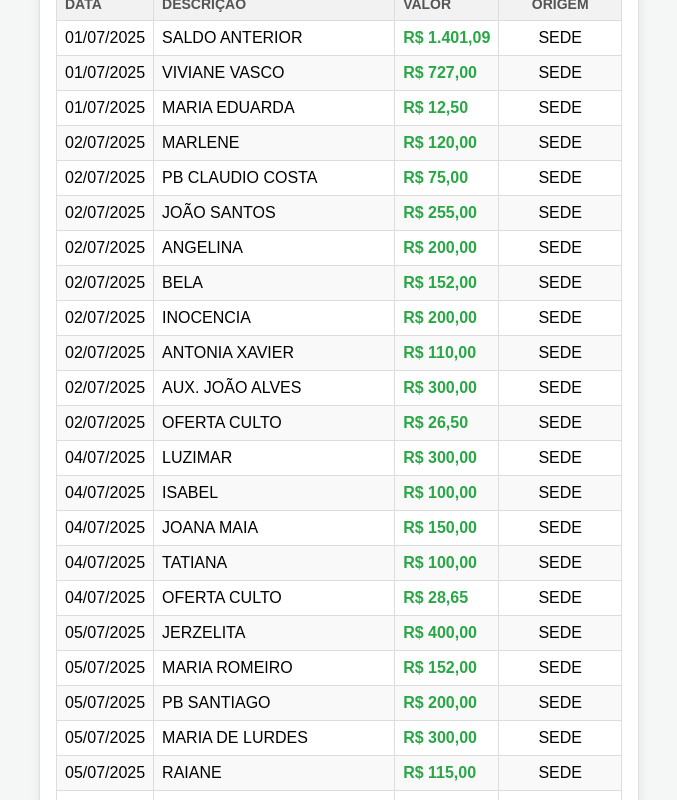
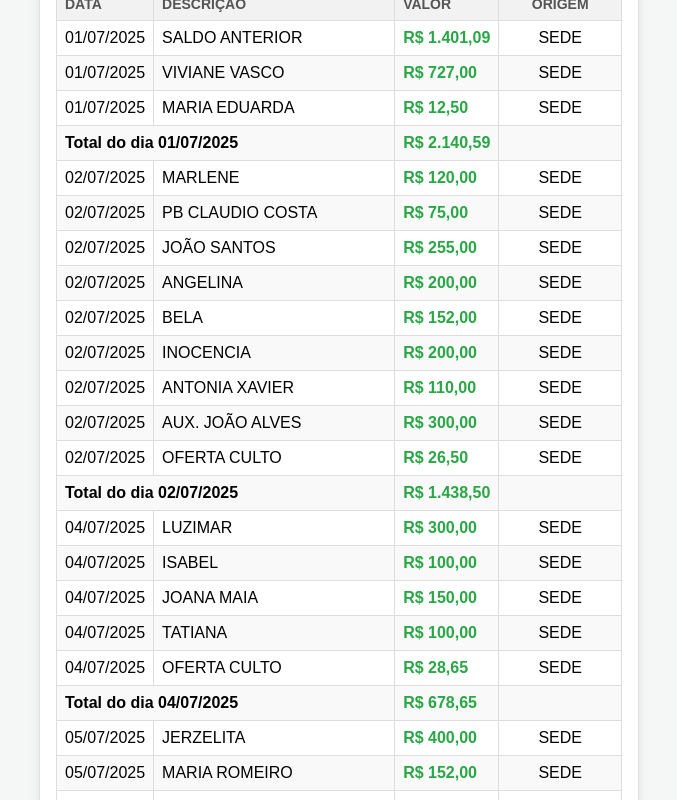
Before and after one commit to pablojr17/tesouraria_adec, an Angular app: page / in a window 1280 px wide. Shown: the part 860-1660 px from the top of the page, without its empty margins (301-978 px from the left). Built offline with nearby package versions, Linux system fonts and the light colour scheme.

Commit message:
feat: update db

```diff
--- a/db.json
+++ b/db.json
@@ -395,7 +395,7 @@
     {
       "id": "0e41",
       "descricao": "OFERTA CULTO",
-      "valor": 9.35,
+      "valor": 19.35,
       "data": "2025-07-25",
       "origem": "SEDE"
     },
--- a/src/app/components/entradas/entradas.component.html
+++ b/src/app/components/entradas/entradas.component.html
@@ -64,11 +64,12 @@
           <th>Data</th>
           <th>Descrição</th>
           <th>Valor</th>
-          <th style="text-align: center;">Origem</th>
+          <th style="text-align: center">Origem</th>
         </tr>
       </thead>
       <tbody>
-        <tr *ngFor="let entrada of entradasFiltradas()">
+        <ng-container *ngFor="let data of getDatasOrdenadas()">
+          <tr *ngFor="let entrada of getEntradasAgrupadasPorData()[data]">
             <td>{{ entrada.data | date : "dd/MM/yyyy" }}</td>
             <td>{{ entrada.descricao.toUpperCase() }}</td>
             <td class="income-value">
@@ -76,14 +77,29 @@
                 entrada.valor | currency : "BRL" : "symbol" : "1.2-2" : "pt-BR"
               }}
             </td>
-          <td style="text-align: center;">{{ entrada.origem }}</td>
+            <td style="text-align: center">{{ entrada.origem }}</td>
           </tr>
+          <tr class="total-row">
+            <td colspan="2">
+              <strong>Total do dia {{ data | date : "dd/MM/yyyy" }}</strong>
+            </td>
+            <td class="income-value">
+              <strong>{{
+                calcularTotalPorData(data)
+                  | currency : "BRL" : "symbol" : "1.2-2" : "pt-BR"
+              }}</strong>
+            </td>
+            <td></td>
+          </tr>
+        </ng-container>
+
         <tr *ngIf="entradasFiltradas().length === 0">
           <td colspan="4" class="no-entries">
             Nenhuma entrada registrada ainda.
           </td>
         </tr>
       </tbody>
+
       <tfoot>
         <tr>
           <td colspan="3" class="total-label">Total de Entradas:</td>
--- a/src/app/components/entradas/entradas.component.ts
+++ b/src/app/components/entradas/entradas.component.ts
@@ -3,22 +3,24 @@ import { LancamentoService } from '../../service/lancamento.service';
 import { Lancamento } from '../../model/lancamento.model';
 import { FormsModule } from '@angular/forms';
 import { CommonModule } from '@angular/common';
-import {entradas} from '../../../../db.json'
+import { formatDate } from '@angular/common';
+import { entradas } from '../../../../db.json';
 @Component({
   selector: 'app-entradas',
   standalone: true,
   imports: [FormsModule, CommonModule],
   templateUrl: './entradas.component.html',
-  styleUrl: './entradas.component.scss'
+  styleUrl: './entradas.component.scss',
 })
-export class EntradasComponent implements OnInit { // Implement OnInit
+export class EntradasComponent implements OnInit {
+  // Implement OnInit
 
   // Use specific names for 'entrada' related input fields
   descricaoEntrada: string = '';
   valorEntrada: number = 0;
   dataEntrada: string = '';
   entradas: Lancamento[] = entradas; // Array to hold your income objects
-  isLocalhost: boolean = true
+  isLocalhost: boolean = true;
   origem: string = '';
   origemSelecionada: string = 'TODOS';
   constructor(private service: LancamentoService) {
@@ -29,23 +31,32 @@ origemSelecionada: string = 'TODOS';
   ngOnInit(): void {
     // Fetch initial data when the component initializes
     this.atualizarLista();
-    this.isLocalhost = window.location.hostname === 'localhost' || window.location.hostname === '127.0.0.1';
-
+    this.isLocalhost =
+      window.location.hostname === 'localhost' ||
+      window.location.hostname === '127.0.0.1';
   }
 
-  adicionarEntrada(): void { // Renamed for clarity and consistency
+  adicionarEntrada(): void {
+    // Renamed for clarity and consistency
     // Validate inputs: ensure all fields are filled and value is positive
-    if (!this.descricaoEntrada || this.valorEntrada <= 0 || !this.dataEntrada || !this.origem) {
+    if (
+      !this.descricaoEntrada ||
+      this.valorEntrada <= 0 ||
+      !this.dataEntrada ||
+      !this.origem
+    ) {
       // Use a more user-friendly alert or a modal instead of browser's alert in a real app
-      alert('Por favor, preencha todos os campos da entrada corretamente (descrição, valor maior que 0 e data).');
+      alert(
+        'Por favor, preencha todos os campos da entrada corretamente (descrição, valor maior que 0 e data).'
+      );
       return;
     }
 
     const novaEntrada: Lancamento = {
       descricao: this.descricaoEntrada, // Use the specific input variable
-      valor: this.valorEntrada,         // Use the specific input variable
-      data: this.dataEntrada,           // Use the specific input variable
-      origem: this.origem,           // Use the specific input variable
+      valor: this.valorEntrada, // Use the specific input variable
+      data: this.dataEntrada, // Use the specific input variable
+      origem: this.origem, // Use the specific input variable
     };
 
     // Use the service to add the new income entry
@@ -55,14 +66,14 @@ origemSelecionada: string = 'TODOS';
         this.descricaoEntrada = '';
         this.valorEntrada = 0;
         this.dataEntrada = '';
-        this.origem = ''
+        this.origem = '';
         // Refresh the list of income entries from the service
         this.atualizarLista();
       },
       error: (err) => {
         console.error('Erro ao adicionar entrada:', err);
         alert('Ocorreu um erro ao adicionar a entrada. Tente novamente.');
-      }
+      },
     });
   }
 
@@ -75,13 +86,41 @@ atualizarLista(): void {
    * This method is used in the HTML to display the sum in the table footer.
    */
   getTotalEntradas(): number {
-  return this.entradasFiltradas().reduce((total, entrada) => total + entrada.valor, 0);
+    return this.entradasFiltradas().reduce(
+      (total, entrada) => total + entrada.valor,
+      0
+    );
   }
 
   entradasFiltradas() {
     if (this.origemSelecionada === 'TODOS') {
       return this.entradas;
     }
-  return this.entradas.filter(e => e.origem === this.origemSelecionada);
+    return this.entradas.filter((e) => e.origem === this.origemSelecionada);
   }
+
+  getEntradasAgrupadasPorData() {
+    const agrupado: { [data: string]: any[] } = {};
+
+    this.entradasFiltradas().forEach((entrada) => {
+      // Formatando a data para uma string uniforme, ex: '2025-08-03'
+      const dataStr = formatDate(entrada.data, 'yyyy-MM-dd', 'pt-BR');
+      if (!agrupado[dataStr]) {
+        agrupado[dataStr] = [];
       }
+      agrupado[dataStr].push(entrada);
+    });
+
+    return agrupado;
+  }
+
+  getDatasOrdenadas(): string[] {
+  return Object.keys(this.getEntradasAgrupadasPorData()).sort();
+}
+
+calcularTotalPorData(data: string): number {
+  const entradasDoDia = this.getEntradasAgrupadasPorData()[data] || [];
+  return entradasDoDia.reduce((total, entrada) => total + entrada.valor, 0);
+}
+
+}
```
Lines whose indentation alone changed are shown as unchanged.
